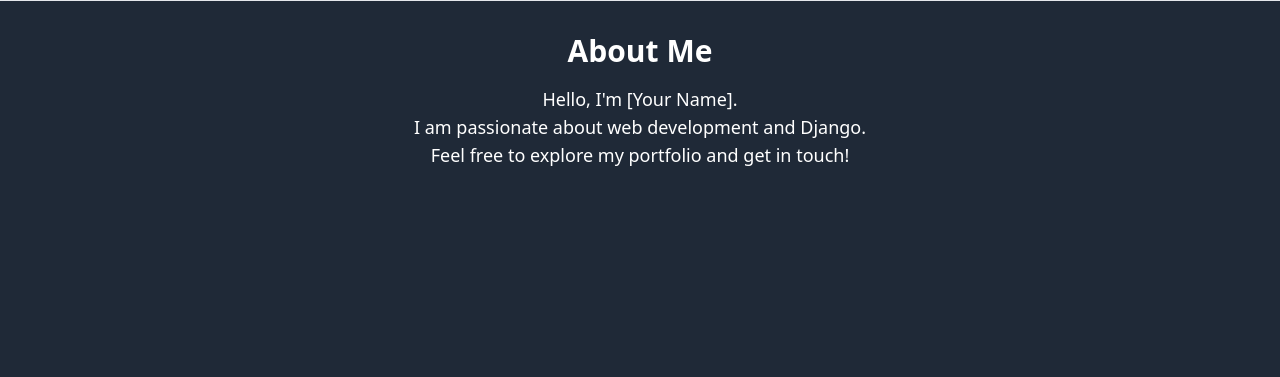
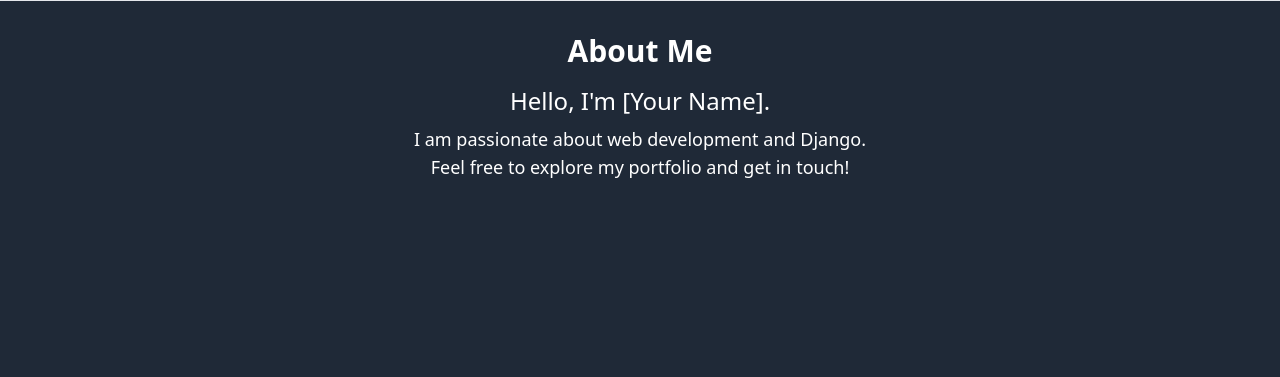
Before and after one commit to ZanderCoding/Portfo_Django, a Django app: page /about/ in a window 1280 px wide. Shown: the part 56-433 px from the top of the page. Run offline with Django 4.2, Linux system fonts and the light colour scheme; some libraries are stand-ins or nearby versions.

Commit message:
Updated About page style

```diff
--- a/portfo/templates/portfo/about.html
+++ b/portfo/templates/portfo/about.html
@@ -4,7 +4,7 @@
 {% block content %}
     <div class="text-center">
         <h2 class="text-3xl font-bold mb-4">About Me</h2>
-        <p class="text-lg">Hello, I'm [Your Name].</p>
+        <p class="text-2xl pb-2">Hello, I'm [Your Name].</p>
         <p class="text-lg">I am passionate about web development and Django.</p>
         <p class="text-lg">Feel free to explore my portfolio and get in touch!</p>
     </div>
```
